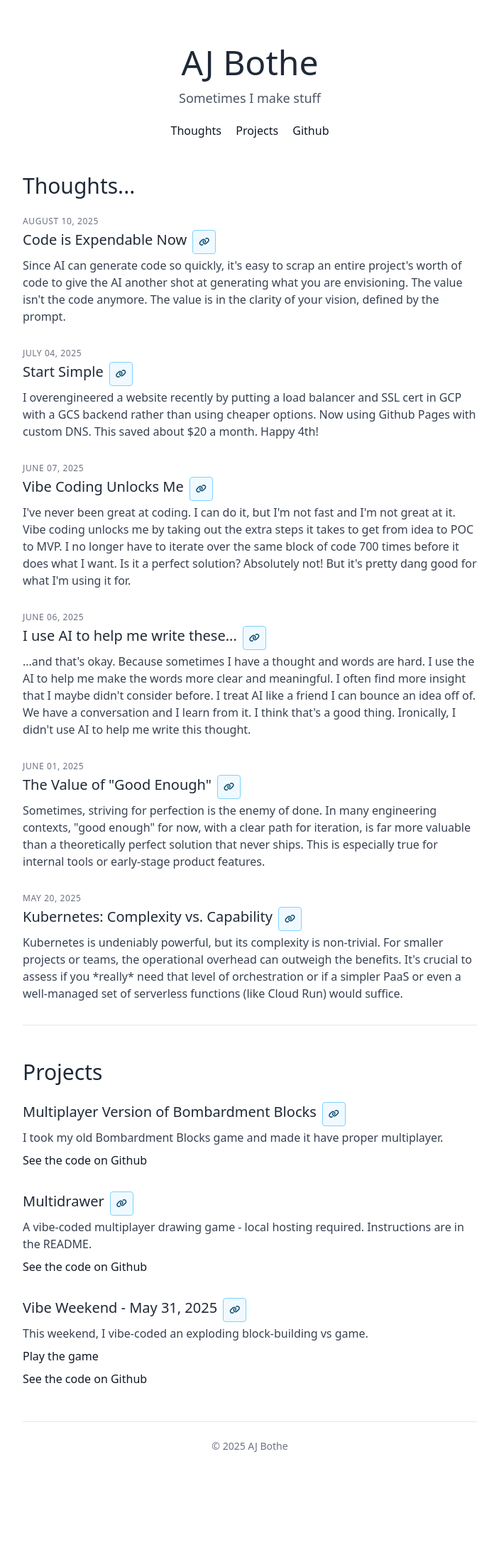
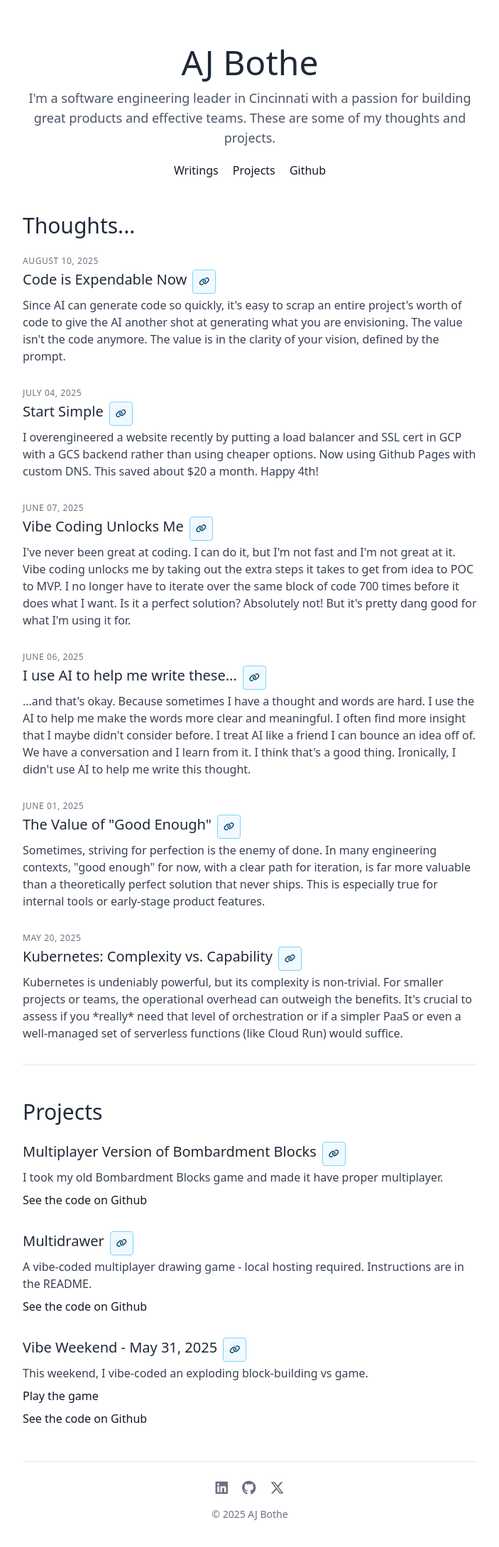
Before and after one commit to botheaj/botheaj.github.io, a plain HTML site: page index.html in a window 1280 px wide. Shown: the whole page at 71% size, without its empty margins (288-991 px from the left). Before the commit the page ends 2112 px from the top, so only its background shows below. Drawn offline with nearby package versions, Linux system fonts and the light colour scheme.

Commit message:
Update index.html
lgtm

```diff
--- a/index.html
+++ b/index.html
@@ -79,10 +79,10 @@
     <header class="mb-12 text-center">
         <h1 class="text-4xl md:text-5xl">AJ Bothe</h1>
         <p class="mt-3 text-lg text-gray-600">
-            Sometimes I make stuff
+            I'm a software engineering leader in Cincinnati with a passion for building great products and effective teams. These are some of my thoughts and projects.
         </p>
         <nav class="mt-5 text-base">
-            <a href="#thoughts" class="mx-2">Thoughts</a>
+            <a href="#writings" class="mx-2">Writings</a>
             <a href="#projects" class="mx-2">Projects</a>
             <a href="https://github.com/botheaj" target="_blank" class="mx-2">Github</a>
         </nav>
@@ -205,9 +205,25 @@
         </section>
     </main>
 
+
     <footer class="text-center mt-12 pt-6 border-t border-gray-200">
+        <div class="mb-4">
+            <a href="https://www.linkedin.com/in/ajbothe/" target="_blank" aria-label="LinkedIn Profile"
+                class="mx-2 text-gray-500 hover:text-blue-700 transition-colors">
+                <i class="fab fa-linkedin fa-lg"></i>
+            </a>
+            <a href="https://github.com/botheaj" target="_blank" aria-label="GitHub Profile"
+                class="mx-2 text-gray-500 hover:text-gray-900 transition-colors">
+                <i class="fab fa-github fa-lg"></i>
+            </a>
+            <a href="#" target="https://x.com/ajbot513" aria-label="X Profile"
+                class="mx-2 text-gray-500 hover:text-gray-900 transition-colors">
+                <i class="fab fa-x-twitter fa-lg"></i>
+            </a>
+        </div>
         <p class="text-sm text-gray-500">&copy; <span id="currentYear"></span> AJ Bothe</p>
     </footer>
+
 
     <script>
         // Super simple script to set the current year in the footer.
```
